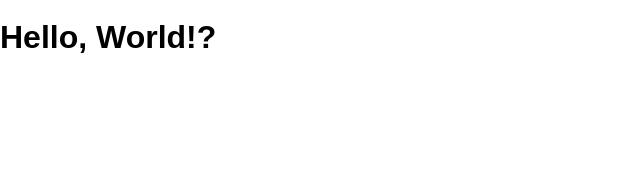
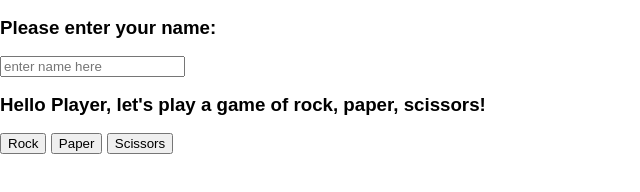
Before and after one commit to chris-packett/rock-paper-scissors, a website: page public/index.html in a window 1280 px wide. Shown: the whole page, without its empty margins (0-640 px from the left). Drawn offline with Linux system fonts and the light colour scheme.

Commit message:
made basic html

```diff
--- a/public/index.html
+++ b/public/index.html
@@ -1,13 +1,31 @@
 <!DOCTYPE html>
 <html>
+
 <head lang="en">
   <meta charset="UTF-8">
   <meta name="viewport" content="width=device-width, initial-scale=1">
   <title>Rock Paper Scissors</title>
   <link rel="stylesheet" href="/screen.css">
 </head>
+
 <body>
-    <h1>Hello, World!</h1>
+  <section class="enter-name-container">
+    <h3>Please enter your name:</h3>
+    <input type="text" placeholder="enter name here" id="player-name-input">
+    <h3>Hello
+      <span id="player-name-display">Player</span>,
+      let's play a game of rock, paper, scissors!</h3>
+  </section>
+  <section class="choices-container">
+    <button id="rock-button">Rock</button>
+    <button id="paper-button">Paper</button>
+    <button id="scissors-button">Scissors</button>
+  </section>
+  <section class="output-container">
+    <ul class="answers">
+    </ul>
+  </section>
   <script src="/main.js" charset="utf-8"></script>
 </body>
+
 </html>
```
Lines whose indentation alone changed are shown as unchanged.
